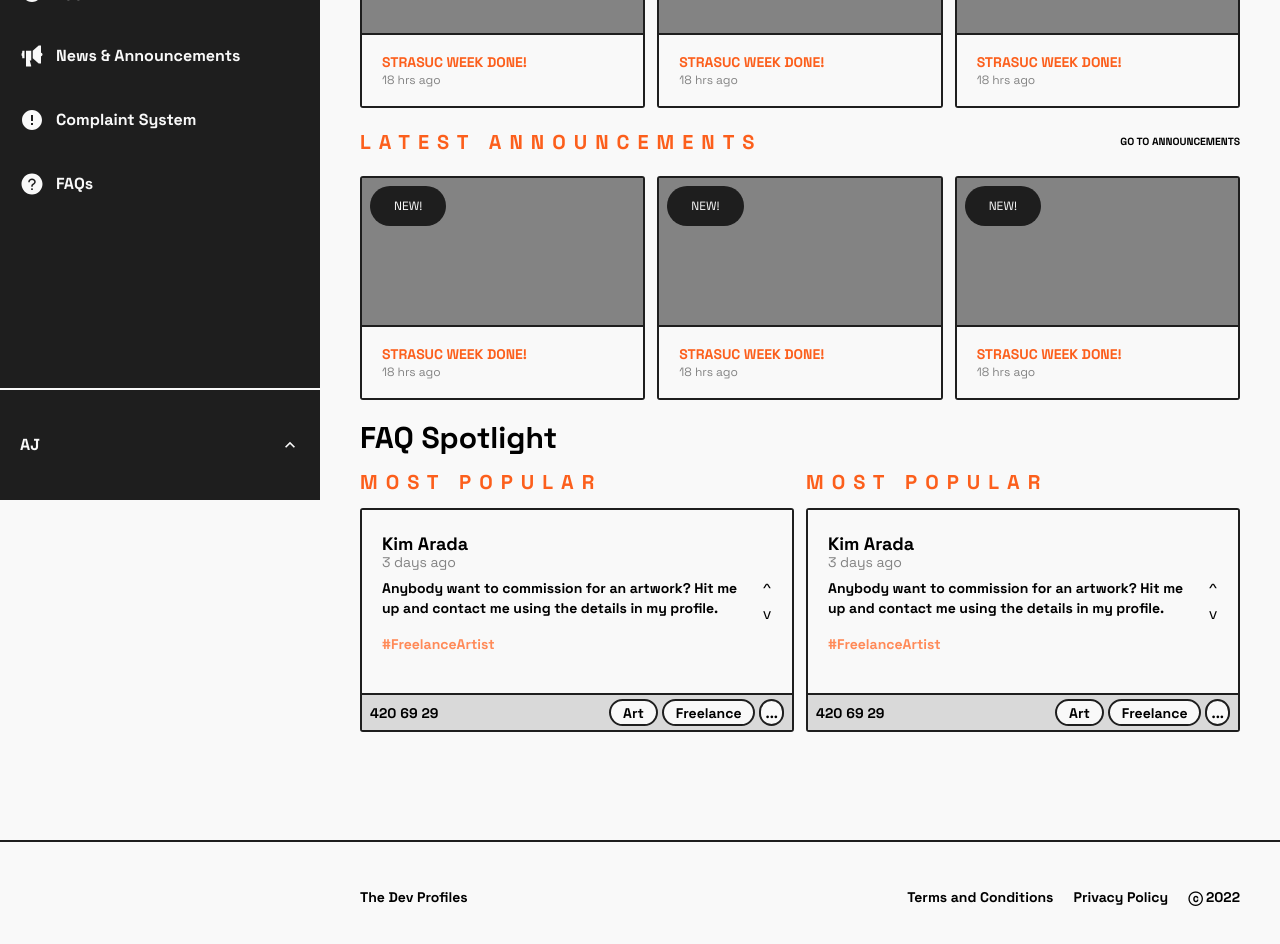
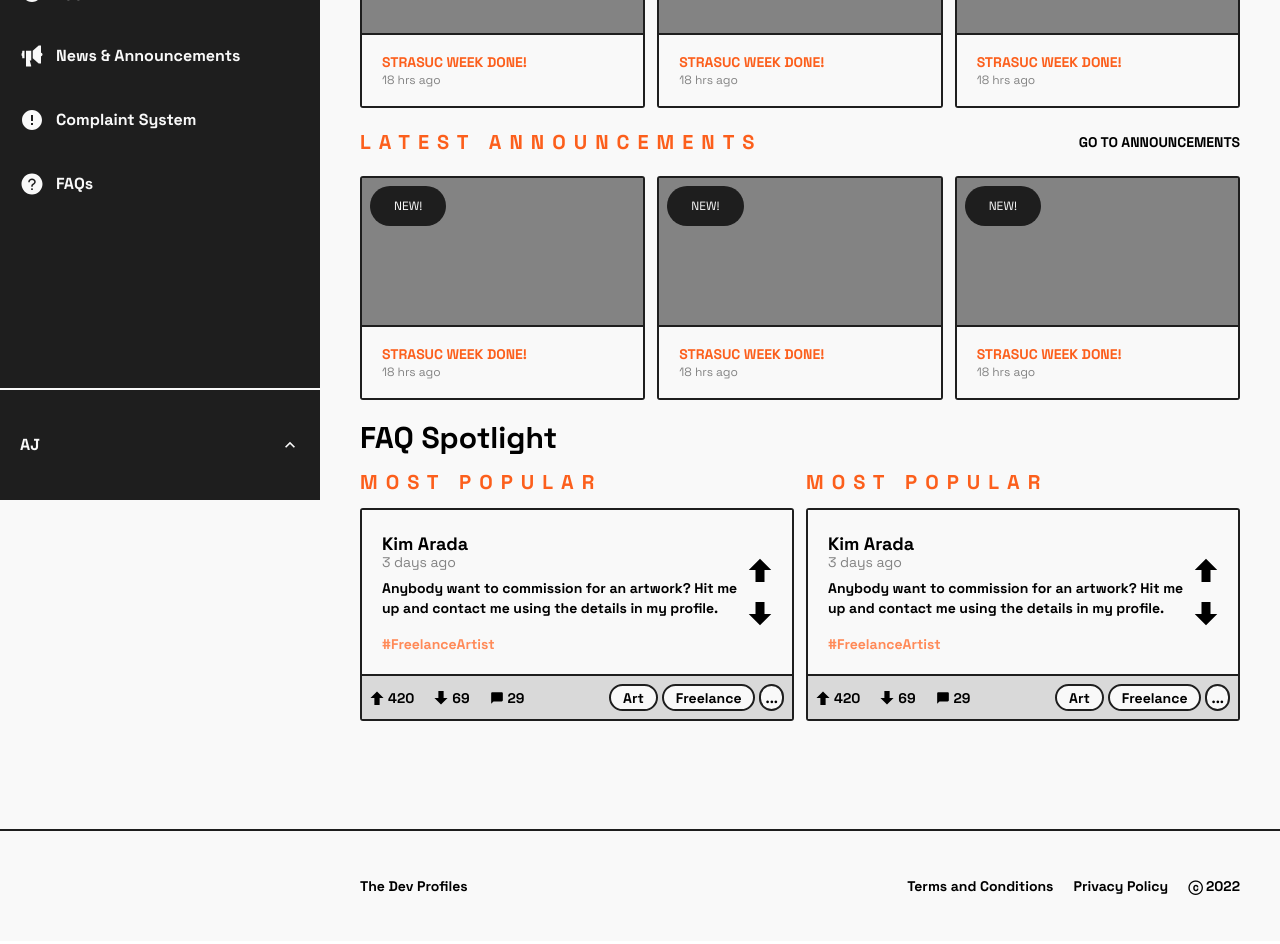
Before and after one commit to aaronjoshuaespinosa/WingMan-App, a React (Create React App) app: page /dashboard in a window 1280 px wide. Shown: the part 300-1244 px from the top of the page. Built offline with nearby package versions, Linux system fonts and the light colour scheme.

Commit message:
UI fixes: welcome back commit

```diff
--- a/src/components/FAQCard.js
+++ b/src/components/FAQCard.js
@@ -1,37 +1,39 @@
 import React from 'react'
+import { ImArrowUp, ImArrowDown } from "react-icons/im";
+import { MdChatBubble } from "react-icons/md";
 
 const FAQCard = () => {
     return (
         <>
             <div className='flex flex-col'>
                 <p className='text-orng text-lg lg:text-xl font-bold tracking-[0rem] lg:tracking-[0.5rem] w-full leading-[0.5rem] mt-3'>MOST POPULAR</p>
-                <div className='w-full h-56 rounded-[3px] border-[2px] border-blk my-3'>
-                    <div className='bg-wht h-5/6 w-full flex gap-2 p-3 lg:p-5 place-content-between'>
+                <div className=' flex flex-col w-full rounded-[3px] border-[2px] border-blk my-3'>
+                    <div className='bg-wht w-full flex gap-2 p-3 lg:p-5 place-content-between'>
                         <div className=''>
                             <div>
-                                <h1 className='font-bold text-lg'>Kim Arada</h1>
+                                <h1 className='font-bold text-lg cursor-pointer hover:underline'>Kim Arada</h1>
                                 <p className='text-light-gry text-sm leading-[0.5rem]'>3 days ago</p>
                             </div>
                             <div>
                                 <p className='font-bold text-sm mt-3'>Anybody want to commission for an artwork? Hit me up and contact me using the details in my profile.</p>
-                                <p className='font-bold text-sm text-light-orng mt-4'>#FreelanceArtist</p>
+                                <p className='font-bold text-sm text-light-orng mt-4 cursor-pointer hover:underline'>#FreelanceArtist</p>
                             </div>
                         </div>
-                        <div className='flex flex-col h-full items-center justify-center'>
-                            <p>^</p>
-                            <p>v</p>
+                        <div className='flex flex-col h-full items-center justify-center gap-5'>
+                            <p className='text-2xl'><ImArrowUp /></p>
+                            <p className='text-2xl'><ImArrowDown /></p>
                         </div>
                     </div>
-                    <div className='bg-light-lgry h-1/6 w-full border-t-[2px] border-blk flex flex-row place-content-between items-center px-2 font-bold text-sm'>
-                        <div className='flex flex-row gap-1'>
-                            <p>420</p>
-                            <p>69</p>
-                            <p>29</p>
+                    <div className='bg-light-lgry  w-full border-t-[2px] border-blk flex flex-row place-content-between items-center px-2 font-bold text-sm'>
+                        <div className='flex flex-row gap-2 md:gap-2 lg:gap-1 xl:gap-5 items-center my-2'>
+                            <div className='flex flex-row gap-[0.25rem] items-center cursor-pointer text-sm'><ImArrowUp /><p>420</p></div>
+                            <div className='flex flex-row gap-[0.25rem] items-center cursor-pointer text-sm'><ImArrowDown /><p>69</p></div>
+                            <div className='flex flex-row gap-[0.25rem] items-center cursor-pointer text-sm'><MdChatBubble /><p>29</p></div>
                         </div>
-                        <div className='flex flex-row gap-1'>
-                            <p className='bg-wht border-blk border-[2px] rounded-full px-3 py-[0.1rem]'>Art</p>
-                            <p className='bg-wht border-blk border-[2px] rounded-full px-3 py-[0.1rem]'>Freelance</p>
-                            <p className='bg-wht border-blk border-[2px] rounded-full px-1 py-[0.1rem]'>...</p>
+                        <div className='flex flex-row gap-1 my-2 ml-2'>
+                            <p className='bg-wht border-blk border-[2px] rounded-full px-3 py-[0.1rem] cursor-pointer hover:bg-light-lgry transition-all ease-in-out duration-[0.2s]'>Art</p>
+                            <p className='bg-wht border-blk border-[2px] rounded-full px-3 py-[0.1rem] cursor-pointer hover:bg-light-lgry transition-all ease-in-out duration-[0.2s]'>Freelance</p>
+                            <p className='bg-wht border-blk border-[2px] rounded-full px-1 py-[0.1rem] cursor-pointer hover:bg-light-lgry transition-all ease-in-out duration-[0.2s]'>...</p>
                         </div>
                     </div>
                 </div>
--- a/src/components/NACard.js
+++ b/src/components/NACard.js
@@ -10,7 +10,7 @@ const NACard = () => {
                 <div className='bg-light-gry h-2/3 w-full'></div>
                 <div className='bg-wht h-1/3 w-full border-t-[2px] border-blk'>
                     <div className='w-full h-full flex flex-col justify-center px-5'>
-                        <p className='text-orng font-bold text-sm'>STRASUC WEEK DONE!</p>
+                        <p className='text-orng font-bold text-sm hover:underline'>STRASUC WEEK DONE!</p>
                         <p className='text-light-gry text-xs'>18 hrs ago</p>
                     </div>
                 </div>
--- a/src/components/NavBar.js
+++ b/src/components/NavBar.js
@@ -41,7 +41,7 @@ const NavBar = ({ onChange }) => {
 
 	return (
 		<>
-			<div className='fixed w-80 flex z-10'>
+			<div className='fixed w-full lg:w-80 flex z-10'>
 				<div className='bg-blk w-full h-screen lg:w-80 text-wht absolute lg:relative top-0 lg:block transition-all ease-in-out duration-[0.2s] translate-x-[-100%] lg:translate-x-0' style={navActive ? { transform: "translateX(0%)" } : {}}>
 					{/* NAV LOGO */}
 					<div className='wingman-logo'>
@@ -98,7 +98,7 @@ const NavBar = ({ onChange }) => {
 						</div>
 
 						{/* GREETING */}
-						<div className='my-auto pl-3 lg:pl-10 text-2xl lg:text-5xl font-bold select-none w-[100vw]'>
+						<div className='my-auto pl-3 lg:pl-[1.5rem] xl:pl-10 text-2xl lg:text-5xl font-bold select-none w-[100vw]'>
 							{navHeader.map(labels => {
 								return (
 									<div {...labels} key={labels.id}>
--- a/src/pages/Dashboard.js
+++ b/src/pages/Dashboard.js
@@ -14,10 +14,10 @@ const Dashboard = () => {
 	return (
 		<>
 			<div className='bg-wht absolute top-0 w-full font-space'>
-				<div className='px-[1.25rem] pt-20 pb-10 lg:pl-[22.5rem] lg:pr-[2.5rem] lg:pt-32 lg:pb-24 z-10'>
+				<div className='px-[1.25rem] pt-20 pb-10 lg:pl-[21.5rem] lg:pr-[1.5rem] xl:pl-[22.5rem] xl:pr-[2.5rem] lg:pt-32 lg:pb-24 z-10'>
 					<div className='flex items-center place-content-between w-full py-2'>
 						<p className='text-orng text-lg lg:text-xl font-bold tracking-[0rem] lg:tracking-[0.5rem]'>LATEST NEWS</p>
-						<p className='text-[0.65rem] font-bold'>GO TO NEWS</p>
+						<p className='text-[0.65rem] font-bold lg:text-sm hover:underline cursor-pointer'>GO TO NEWS</p>
 					</div>
 
 					<div className='flex flex-col lg:flex-row place-content-between w-full gap-x-3'>
@@ -28,7 +28,7 @@ const Dashboard = () => {
 
 					<div className='flex items-center place-content-between w-full py-2'>
 						<p className='text-orng text-lg lg:text-xl font-bold tracking-[0rem] lg:tracking-[0.5rem]'>LATEST ANNOUNCEMENTS</p>
-						<p className='text-[0.65rem] font-bold'>GO TO ANNOUNCEMENTS</p>
+						<p className='text-[0.65rem] font-bold lg:text-sm hover:underline cursor-pointer'>GO TO ANNOUNCEMENTS</p>
 					</div>
 
 					<div className='flex flex-col lg:flex-row place-content-between w-full gap-x-3'>
@@ -45,11 +45,11 @@ const Dashboard = () => {
 					</div>
 				</div>
 				<footer className='flex flex-col justify-center items-center lg:flex-row lg:place-content-between font-black text-sm bg-wht border-t-[2px] border-blk w-full lg:pl-[22.5rem] h-28 px-10'>
-					<p>The Dev Profiles</p>
-					<div className='flex flex-row gap-x-5 z-10'>
-						<p className='cursor-pointer'>Terms and Conditions</p>
-						<p className='cursor-pointer'>Privacy Policy</p>
-						<p className='cursor-pointer'>ⓒ 2022</p>
+					<p className='cursor-pointer hover:text-light-gry'>The Dev Profiles</p>
+					<div className='flex flex-row gap-x-5'>
+						<p className='cursor-pointer hover:text-light-gry'>Terms and Conditions</p>
+						<p className='cursor-pointer hover:text-light-gry'>Privacy Policy</p>
+						<p>ⓒ 2022</p>
 					</div>
 				</footer>
 			</div>
```
